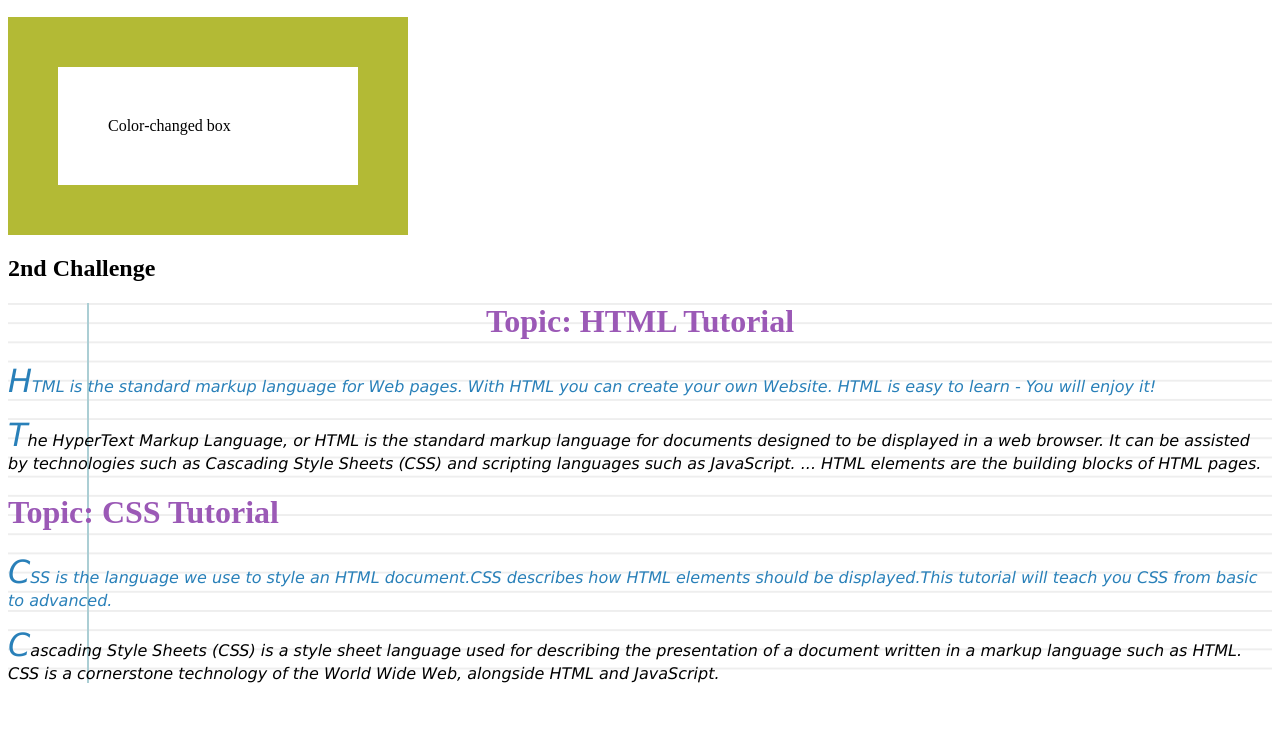
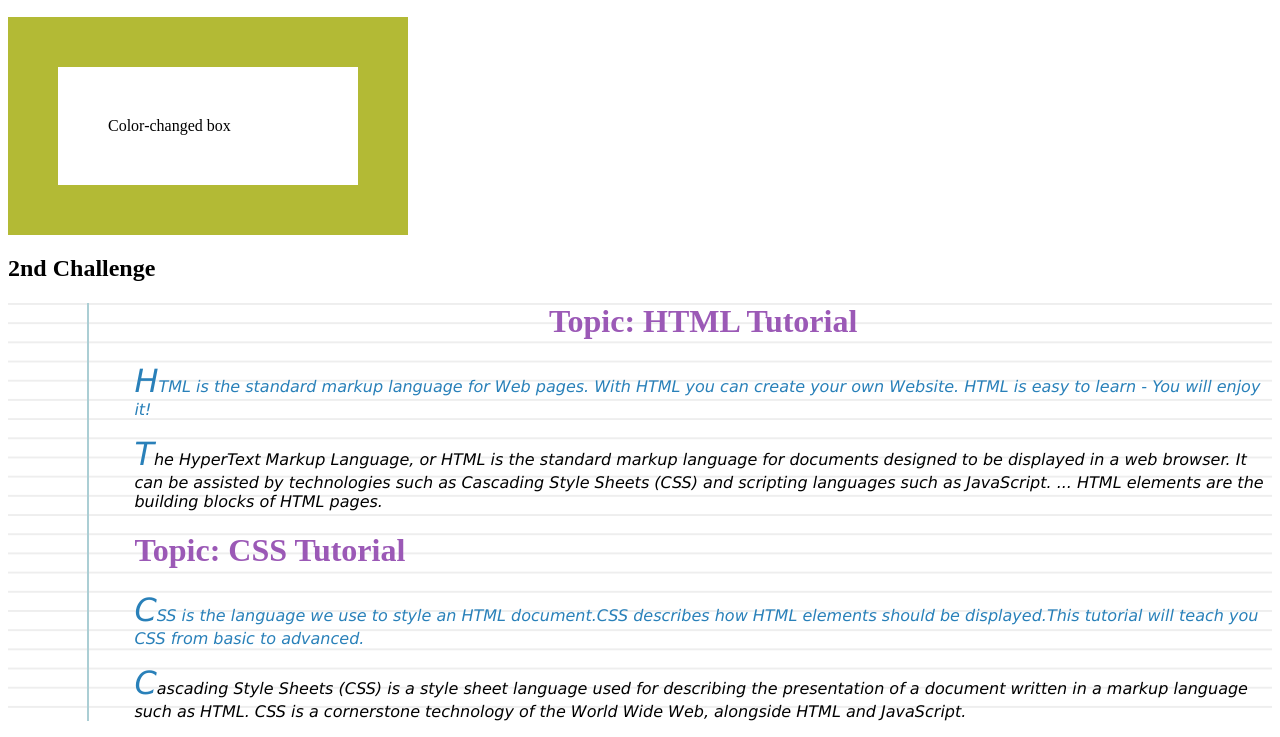
Before and after one commit to ooleem-generator/CodingNoona-study-HTML-2ndhomework, a plain HTML site: page index.html in a window 1280 px wide. Shown: the part 764-1501 px from the top of the page. Before the commit the page ends 1463 px from the top, so only its background shows below. Drawn offline with Linux system fonts and the light colour scheme.

Commit message:
correct error

```diff
--- a/style.css
+++ b/style.css
@@ -37,7 +37,7 @@ content:"Topic: "
     linear-gradient(90deg, transparent 79px, #abced4 79px, #abced4 81px, transparent 81px),
     linear-gradient(#eee .1em, transparent .1em);
     background-size: 100% 1.2em;
-    padding: left 10%;
+    padding-left: 10%;
 }
 h1:first-child{
     text-align:center
```
